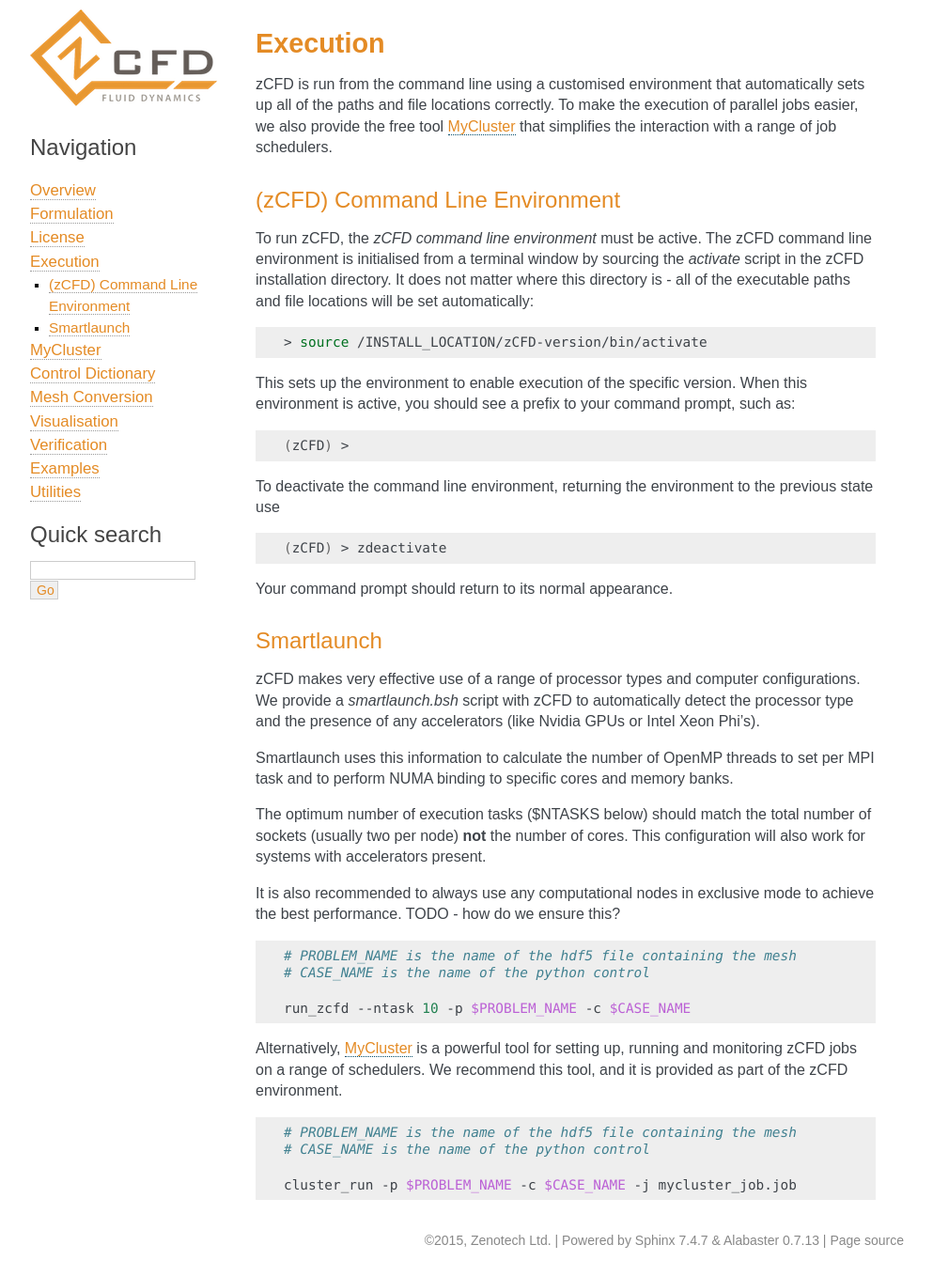
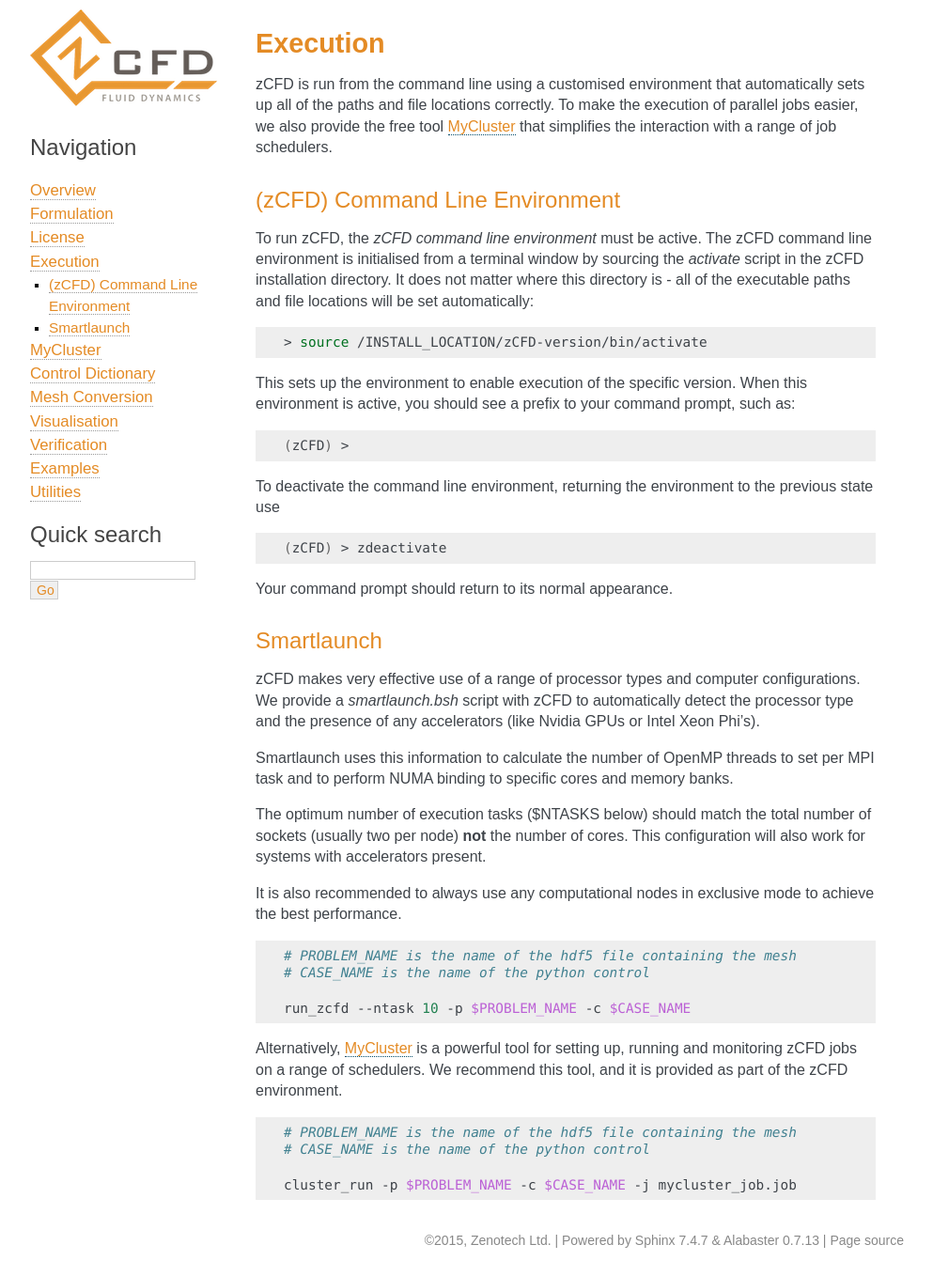
Before and after one commit to zCFD/zCFDguide, a Sphinx documentation site: the page built from docs/source/execution.rst, in a window 1280 px wide. Shown: the whole page at 94% size, without its empty margins (148-1141 px from the left). Built offline with Sphinx 7.4.7, drawn with Linux system fonts in a browser that asks for light colours; formulas are drawn with MathJax 3.

Commit message:
Removed TODO

```diff
--- a/docs/source/execution.rst
+++ b/docs/source/execution.rst
@@ -37,7 +37,7 @@
 
 The optimum number of execution tasks ($NTASKS below) should match the total number of sockets (usually two per node) **not** the number of cores.  This configuration will also work for systems with accelerators present.
 
-It is also recommended to always use any computational nodes in exclusive mode to achieve the best performance. TODO - how do we ensure this?
+It is also recommended to always use any computational nodes in exclusive mode to achieve the best performance.
 
 .. code-block:: bash
 
```
